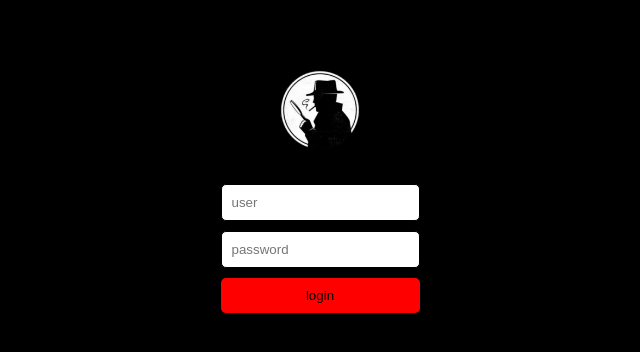
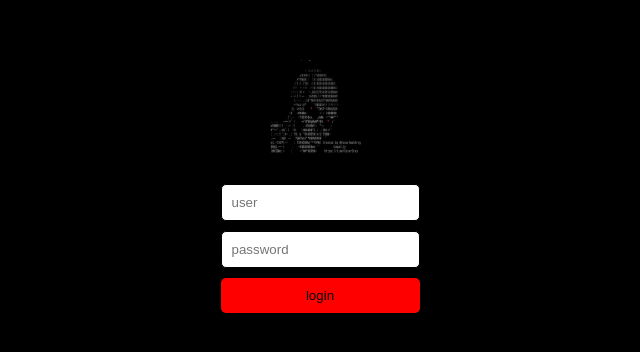
Before and after one commit to Joaokrlh/Teste-1000, a plain HTML site: page index.html in a window 1280 px wide. Shown: the part 214-566 px from the top of the page, without its empty margins (320-960 px from the left). Drawn offline with Linux system fonts and the light colour scheme.

Commit message:
Update index.html

```diff
--- a/index.html
+++ b/index.html
@@ -57,7 +57,7 @@
 </head>
 <body>
     <div class="login-container">
-        <img src="DORX.jpeg" alt="DORX.jpeg">
+        <img src="DORX2.jpeg" alt="DORX.jpeg">
         <form>
             <input type="text" placeholder="user" required>
             <input type="password" placeholder="password" required>
```
